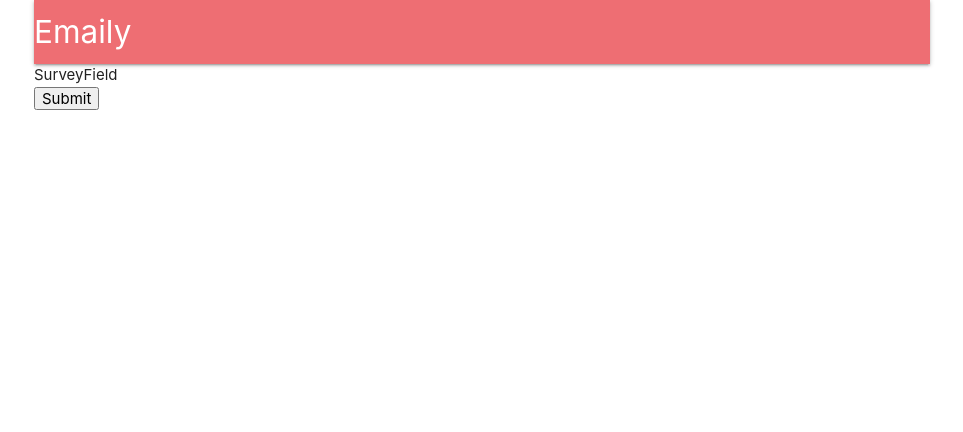
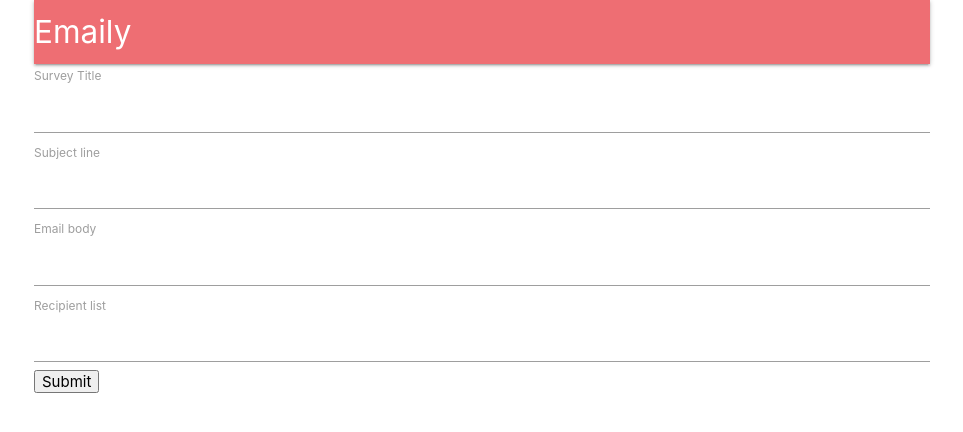
Before and after one commit to VladChepurnoj/emaily-node-app, a React (Create React App) app in the folder client/: page /surveys/new in a window 1280 px wide. Shown: the top 432 px of the page, without its empty margins (158-1121 px from the left). Built offline with nearby package versions, Linux system fonts and the light colour scheme; no server answers; the HTML template or start-up script is replaced by a standard one.

Commit message:
fields added

```diff
--- a/client/src/components/surveys/SurveyField.js
+++ b/client/src/components/surveys/SurveyField.js
@@ -1,5 +1,9 @@
 import React from "react";
 
-export default () => {
-  return <div>SurveyField</div>;
+export default ({ input, label }) => {
+  return <div>
+    <label >
+        {label}
+    </label>
+    <input {...input} /> </div>;
 };
--- a/client/src/components/surveys/SurveyForm.js
+++ b/client/src/components/surveys/SurveyForm.js
@@ -6,7 +6,11 @@ class SuerveyForm extends Component {
   renderFields() {
     return (
       <div>
-        <Field type='text' name='title' component={SurveyField} />
+        <Field label="Survey Title" type='text' name='title' component={SurveyField} />
+        <Field label="Subject line" type='text' name='subject' component={SurveyField} />
+        <Field label="Email body" type='text' name='body' component={SurveyField} />
+        <Field label="Recipient list" type='text' name='emails' component={SurveyField} />
+
       </div>
     );
   }
@@ -14,6 +18,7 @@ class SuerveyForm extends Component {
     return (
       <div>
         <form
+
           onSubmit={this.props.handleSubmit((values) => console.log(values))}
         >
           {this.renderFields()}
```
